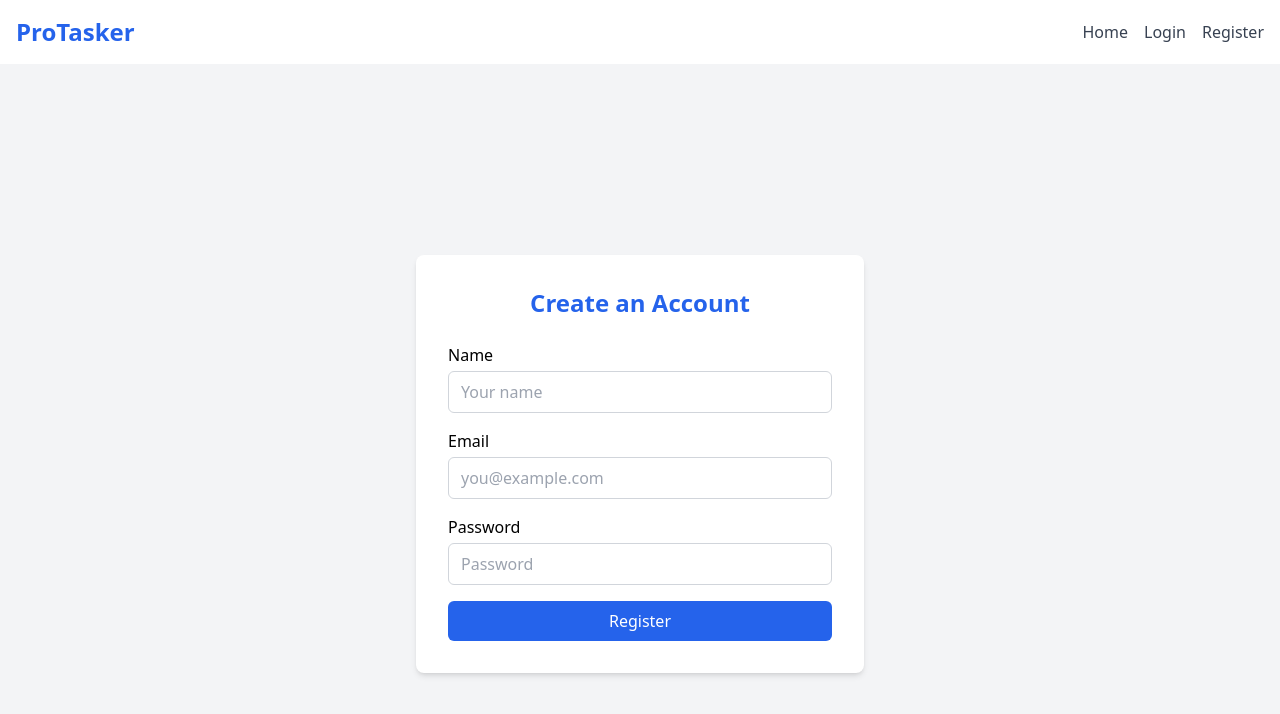
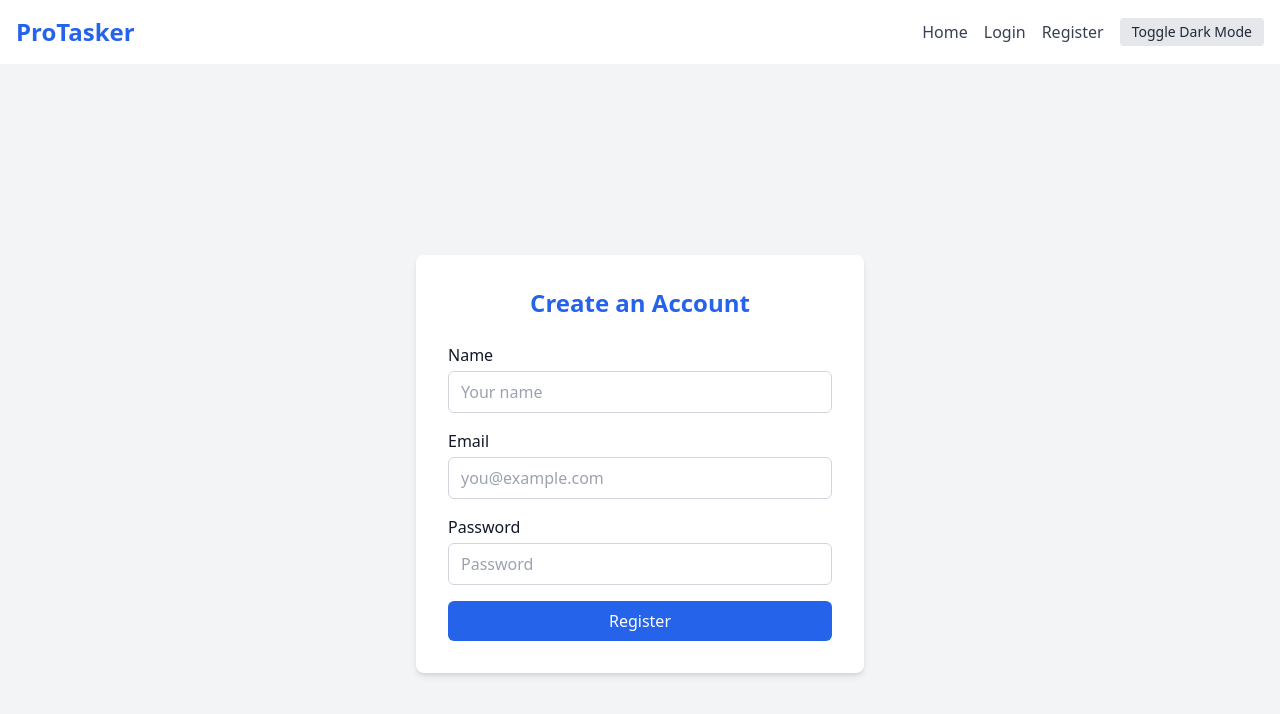
Before and after one commit to YashAgarwal2027/ProTasker, a React (Vite) app in the folder frontend/: page /register in a window 1280 px wide. Shown: the top 714 px of the page. Built offline with nearby package versions, Linux system fonts and the light colour scheme.

Commit message:
adding dark mode

```diff
--- a/frontend/src/App.jsx
+++ b/frontend/src/App.jsx
@@ -1,4 +1,4 @@
-import React from 'react';
+import React, { useState, useEffect } from 'react'; // import useState and useEffect
 import { BrowserRouter as Router, Routes, Route } from 'react-router-dom';
 import Navbar from './components/Navbar';
 import Home from './pages/Home';
@@ -6,10 +6,19 @@ import Login from './pages/Login';
 import Register from './pages/Register';
 
 function App() {
+  const [darkMode, setDarkMode] = useState(false);
+
+  useEffect(() => {
+    if (darkMode) {
+      document.documentElement.classList.add('dark');
+    } else {
+      document.documentElement.classList.remove('dark');
+    }
+  }, [darkMode]);
   return (
     <Router>
-      <div className="min-h-screen bg-gray-100">
-        <Navbar />
+      <div className="min-h-screen bg-gray-100 dark:bg-gray-900 dark:text-white transition-colors">
+        <Navbar onToggleDark={() => setDarkMode(!darkMode)}/>
         <Routes>
           <Route path="/" element={<Home />} />
           <Route path="/login" element={<Login />} />
--- a/frontend/src/components/Navbar.jsx
+++ b/frontend/src/components/Navbar.jsx
@@ -1,14 +1,29 @@
 import React from 'react';
 import { Link } from 'react-router-dom';
 
-function Navbar() {
+function Navbar({ onToggleDark }) {
   return (
-    <nav className="bg-white shadow-md p-4 flex justify-between items-center">
-      <h1 className="text-2xl font-bold text-blue-600">ProTasker</h1>
-      <div className="space-x-4">
-        <Link to="/" className="text-gray-700 hover:text-blue-600">Home</Link>
-        <Link to="/login" className="text-gray-700 hover:text-blue-600">Login</Link>
-        <Link to="/register" className="text-gray-700 hover:text-blue-600">Register</Link>
+    <nav className="bg-white dark:bg-gray-800 shadow-md p-4 flex justify-between items-center transition-colors">
+      <h1 className="text-2xl font-bold text-blue-600 dark:text-white">ProTasker</h1>
+
+      <div className="flex items-center space-x-4">
+        <Link to="/" className="text-gray-700 dark:text-gray-300 hover:text-blue-600 dark:hover:text-blue-400">
+          Home
+        </Link>
+        <Link to="/login" className="text-gray-700 dark:text-gray-300 hover:text-blue-600 dark:hover:text-blue-400">
+          Login
+        </Link>
+        <Link to="/register" className="text-gray-700 dark:text-gray-300 hover:text-blue-600 dark:hover:text-blue-400">
+          Register
+        </Link>
+
+        {/* Dark mode toggle button */}
+        <button
+          onClick={onToggleDark}
+          className="bg-gray-200 dark:bg-gray-700 text-sm text-gray-800 dark:text-white px-3 py-1 rounded hover:bg-gray-300 dark:hover:bg-gray-600 transition"
+        >
+          Toggle Dark Mode
+        </button>
       </div>
     </nav>
   );
--- a/frontend/src/pages/Home.jsx
+++ b/frontend/src/pages/Home.jsx
@@ -164,7 +164,7 @@ const Home = () => {
   if (error) return <p className="text-center mt-10 text-red-500">{error}</p>;
 
   return (
-    <div className="min-h-screen bg-gray-100 p-4">
+    <div className="min-h-screen bg-gray-100 text-gray-900 dark:bg-gray-900 dark:text-white p-4">
       <div className="flex justify-between items-center mb-6">
         <div>
           <h1 className="text-2xl font-bold">Your Tasks</h1>
--- a/frontend/src/pages/Login.jsx
+++ b/frontend/src/pages/Login.jsx
@@ -34,7 +34,7 @@ const Login = () => {
   };
 
   return (
-    <div className="flex items-center justify-center min-h-screen bg-gray-100">
+    <div className="flex items-center justify-center min-h-screen bg-gray-100 text-gray-900 dark:bg-gray-900 dark:text-white p-4">
       <div className="bg-white p-8 rounded-lg shadow-md w-full max-w-md">
         <h2 className="text-2xl font-bold mb-6 text-center text-blue-600">Login to Your Account</h2>
 
--- a/frontend/src/pages/Register.jsx
+++ b/frontend/src/pages/Register.jsx
@@ -36,7 +36,7 @@ const Register = () => {
   };
 
   return (
-    <div className="flex items-center justify-center min-h-screen bg-gray-100">
+    <div className="flex items-center justify-center min-h-screen bg-gray-100 text-gray-900 dark:bg-gray-900 dark:text-white p-4">
       <div className="bg-white p-8 rounded-lg shadow-md w-full max-w-md">
         <h2 className="text-2xl font-bold mb-6 text-center text-blue-600">Create an Account</h2>
 
--- a/frontend/tailwind.config.js
+++ b/frontend/tailwind.config.js
@@ -1,5 +1,6 @@
 /** @type {import('tailwindcss').Config} */
 module.exports = {
+  darkMode: 'class', // Enable class-based dark mode
   content: [
     "./index.html",
     "./src/**/*.{js,ts,jsx,tsx}",
```
